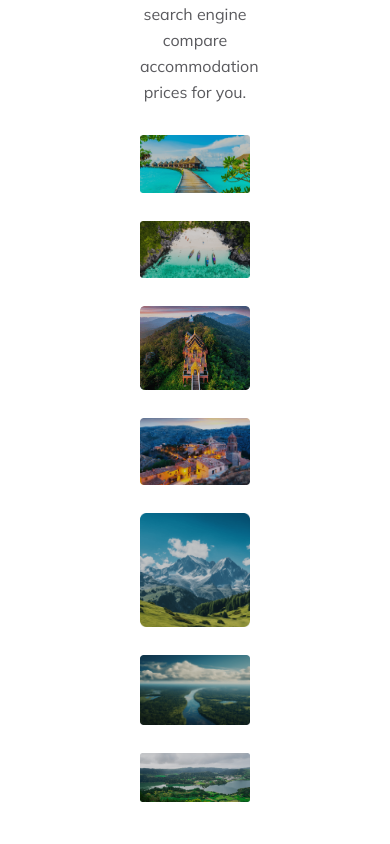
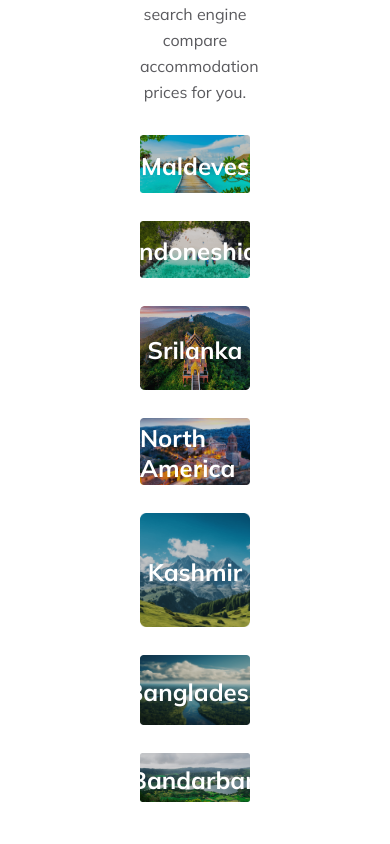
Before and after one commit to tanjir07/second-assignment, a plain HTML site: page index.html in a window 390 px wide. Shown: the part 6320-7164 px from the top of the page. Drawn offline with Linux system fonts and the light colour scheme.

Commit message:
final responsive done

```diff
--- a/index.html
+++ b/index.html
@@ -121,17 +121,52 @@
             <p> You can easily find your ideal hotel and compare prices from different websites. Simply enter where you want to go and your desired travel dates, and let our hotel search engine compare accommodation prices for you.</p>
         </div>
         <div class="line1">
-            <div class="rec5"><img src="/assets/rectangl5.png" style="width: 100%;" alt=""></div>
-            <div><img src="/assets/rectangle82.png" style="width: 100%;" alt=""></div>
+            <div class="img-container">
+                <img src="/assets/rectangl5.png" style="width: 100%;" alt="">
+                <div class="overlay">
+                    <h2>Maldeves</h2>
+                </div>
+            </div>
+            <div class="img-container">
+                <img src="/assets/rectangle82.png" style="width: 100%;" alt="">
+                <div class="overlay">
+                    <h2>Indoneshia</h2>
+                </div>
+            </div>
         </div>
         <div class="line2">
-            <div ><img src="/assets/rectangle6.png" style="width:100%;" alt=""></div>
-            <div><img src="/assets/rectangle7.png" style="width: 100%;" alt=""></div>
-            <div><img src="/assets/rectangle9.png" style="width: 100%;" alt=""></div>
+            <div class="img-container">
+                <img src="/assets/rectangle6.png" style="width: 100%; height: 100%;" alt="">
+                <div class="overlay">
+                    <h2>Srilanka</h2>
+                </div>
+            </div>
+            <div class="img-container">
+                <img src="/assets/rectangle7.png" style="width: 100%; height: 100%;" alt="">
+                <div class="overlay">
+                    <h2>North America</h2>
+                </div>
+            </div>
+            <div class="img-container">
+                <img src="/assets/rectangle9.png" style="width: 100%; height: 100%;" alt="">
+                <div class="overlay">
+                    <h2>Kashmir</h2>
+                </div>
+            </div>
         </div>
         <div class="line1">
-            <div ><img src="/assets/rectangle11.png" style="width: 100%;" alt=""></div>
-            <div><img src="/assets/rectangle10.png" style="width: 100%;" alt=""></div>
+            <div class="img-container">
+                <img src="/assets/rectangle11.png" style="width: 100%; height: 100%;" alt="">
+                <div class="overlay">
+                    <h2>Bangladesh</h2>
+                </div>
+            </div>
+            <div class="img-container">
+                <img src="/assets/rectangle10.png" style="width: 100%; height: 100%;" alt="">
+                <div class="overlay">
+                    <h2>Bandarban</h2>
+                </div>
+            </div>
         </div>
        </section class="section">
             <div class="newsteter-main">
@@ -160,9 +195,11 @@
             <h1> Download App Now !</h1>
            <h5>Use code WELCOMEMMT and get FLAT 12% OFF* on your first domestic flight booking</h5>
 
-           <img src="assets/qr.png" alt="">
-           <img src="assets/android.png" alt="">
-           <img src="/assets/apple.png" alt="">
+           <div class="download-img">
+               <img src="assets/qr.png" alt="">
+               <img src="assets/android.png" alt="">
+               <img src="/assets/apple.png" alt="">
+           </div>
         </div>
 
 
--- a/styles/style.css
+++ b/styles/style.css
@@ -174,7 +174,25 @@ line-height: 26px;
     width: 540px;
     height: 600px;
 }
+.img-container{
+    position: relative;
+    width: 50%;
+}
+.img-container img{
+    width: 100%;
+}
 
+.overlay{
+    position: absolute;
+    color: white;
+    width: 100%;
+    height: 100%;
+    top: 0;
+    left: 0;
+    display: flex;
+    justify-content: center;
+    align-items: center;
+}
 .line1{
     display: flex;
     justify-content: center;
@@ -359,6 +377,15 @@ flex-shrink: 0;
     margin-top: 50px;
 }
 
+.download-img{
+display: flex;
+justify-content: center;
+gap: 50px;
+}
+.download-img img{
+    width: 120px;
+    height: 80px;
+}
 
 .footer{
     height: 700px;
@@ -459,6 +486,7 @@ flex-direction: column;
 
 .newsteter-main{
     flex-direction: column;
+    margin-left: 20px;
 }
 
 
@@ -487,9 +515,17 @@ flex-shrink: 0;
 
 .download-app{
    margin-top: 350px;
-   padding-bottom: 130px;
+   padding-bottom: 150px;
+   height: 350px;
 }
-
+.img-container{
+    width: 100%;
+}
+.download-img{
+    flex-direction: column;
+    margin-left: 70px;
+    padding-bottom: 100px;
+}
 
 
 
```
